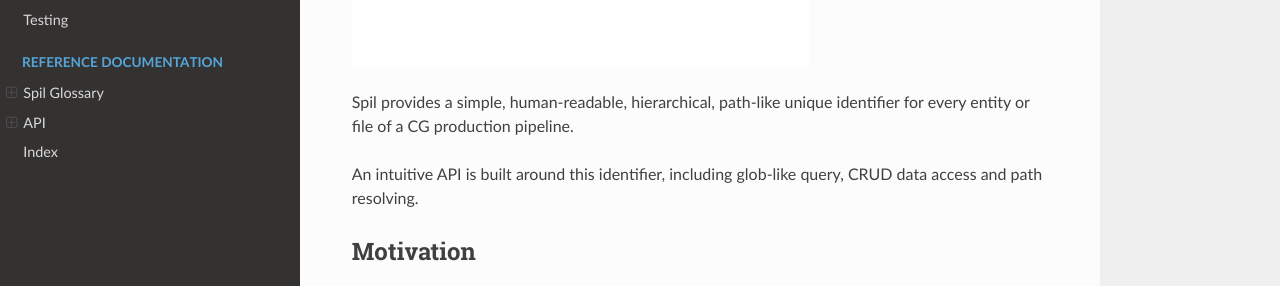
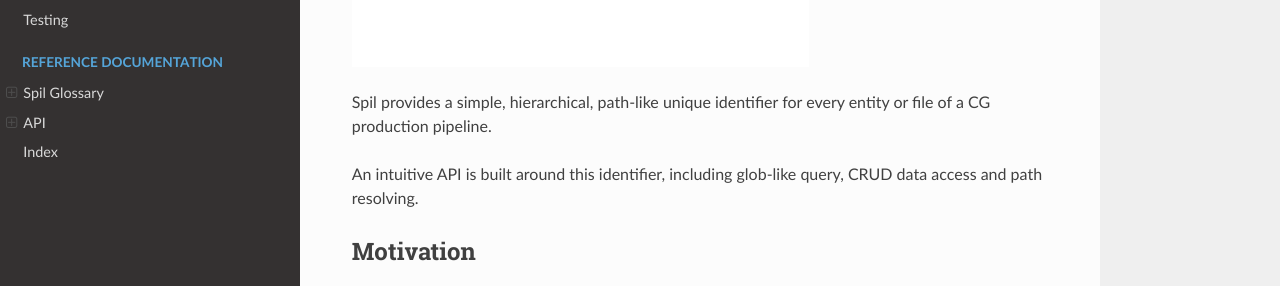
Before and after one commit to MichaelHaussmann/spil, a Sphinx documentation site: the page built from docs/overview.md, in a window 1280 px wide and 900 px high. Shown: the part 459-745 px from the top of the window. Built offline with Sphinx 7.4.7 and the Read the Docs theme 2.0.0, drawn with Linux system fonts in a browser that asks for light colours.

Commit message:
doc tweak

```diff
--- a/docs/overview.md
+++ b/docs/overview.md
@@ -2,7 +2,7 @@
 
 [![Spil, the simple pipeline lib.](img/spil-logo.png)](https://github.com/MichaelHaussmann/spil)
 
-Spil provides a simple, human-readable, hierarchical, path-like unique identifier for every entity or file of a CG production pipeline.<br>
+Spil provides a simple, hierarchical, path-like unique identifier for every entity or file of a CG production pipeline.<br>
 An intuitive API is built around this identifier, including glob-like query, CRUD data access and path resolving.
 
 ## Motivation
```
Also changed, not shown: README.md (+1 -1 lines).
